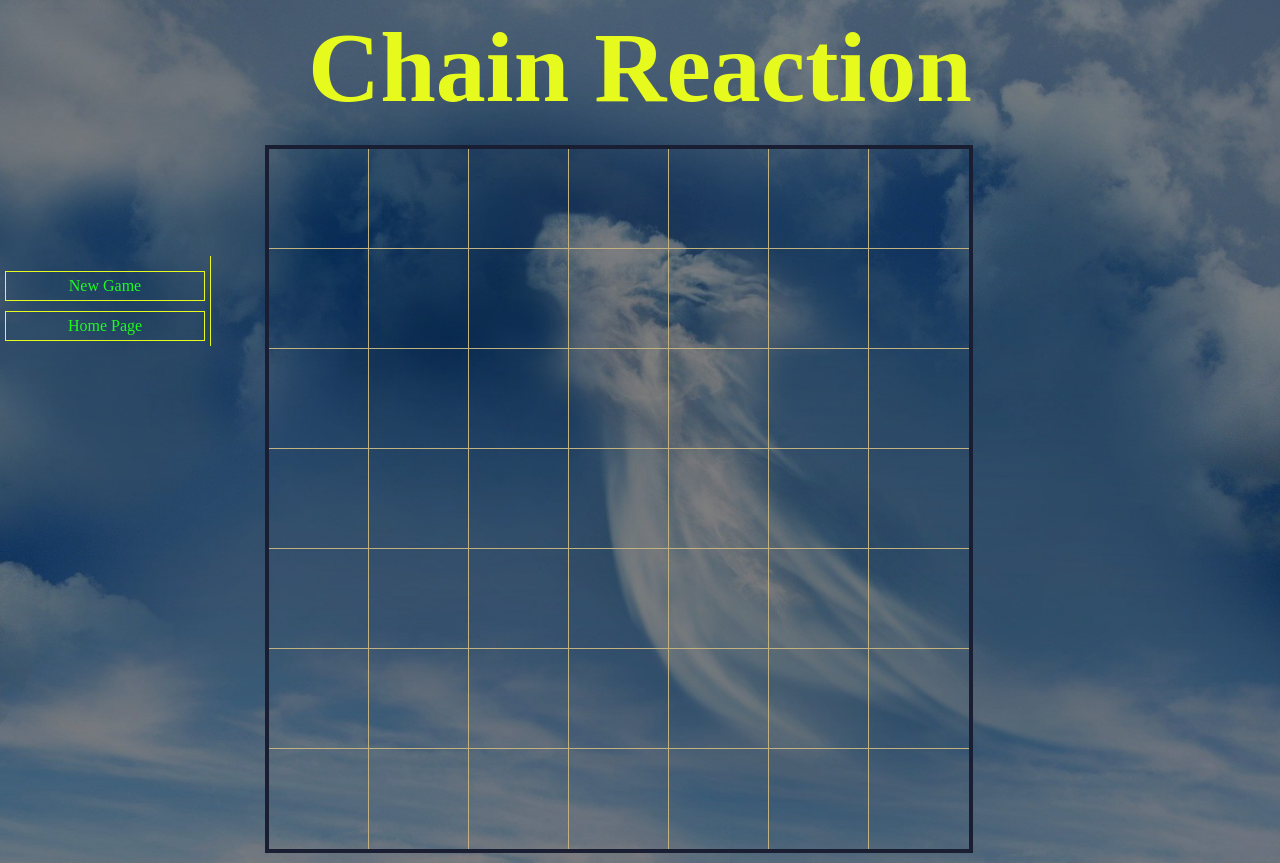
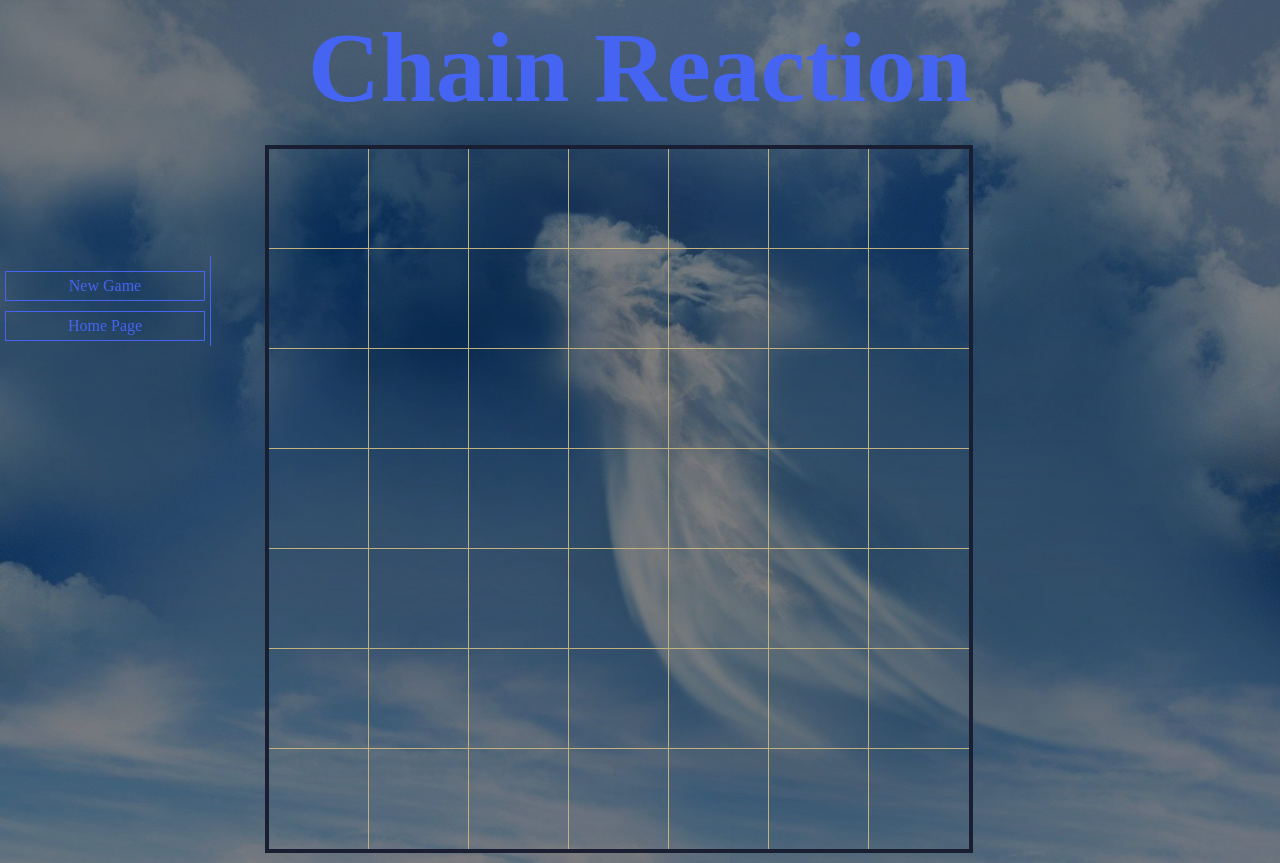
Before and after one commit to Puravshah321/project_CS3, a plain HTML site: page air_mainpage.html in a window 1280 px wide. Drawn offline with Linux system fonts and the light colour scheme.

Commit message:
Update air_mainpage.css

```diff
--- a/air_mainpage.css
+++ b/air_mainpage.css
@@ -1,11 +1,11 @@
 a
 {
 	text-decoration:none;
-	color:rgb(30, 250, 30);
+	color:rgb(68, 100, 241);
 }
 p
 {
-	color:rgb(30,250,30);
+	color:rgb(68, 100, 241);
 }
 a:hover
 {
@@ -22,7 +22,7 @@ body
 	background-image:url("airbg.jpg");
 	background-size:cover;
 	margin: 0;
-	color:rgb(30,250,30);
+	color:rgb(68, 100, 241);
 	font-family:arial;
 }
 #container
@@ -48,7 +48,7 @@ h1,footer
 {
 	font-family:Vendana;
 	text-align:center;
-	color:rgb(230,250,30);
+	color:rgb(68, 100, 241);
 	font-size:100px;
 }
 footer
@@ -65,12 +65,12 @@ sub
 {
 	float:left;
 	width:200px;
-	border:1px solid rgb(230,250,30);
+	border:1px solid rgb(68, 100, 241);
 	border-bottom:none;
 	border-left:none;
 	border-top:none;
 	top:100px;
-	color:rgb(30,250,30);
+	color:rgb(68, 100, 241);
 	font-family:raleway;
 	text-align:center;
 	margin-top:20%;
@@ -80,12 +80,12 @@ sub
 {
 	padding:5px;
 	margin-top:10px;
-	border:1px solid rgb(230,250,30);
+	border:1px solid rgb(68, 100, 241);
 }
 #left div:hover
 {
 	color:black;
-	background-color:rgb(243, 244, 241);
+	background-color:rgb(154, 171, 245);
 	cursor:pointer;
 }
 #ResultContainer
```
